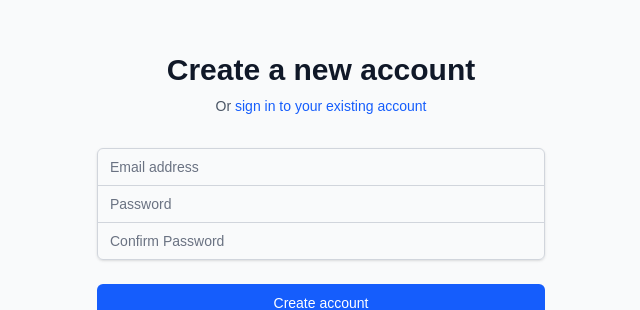
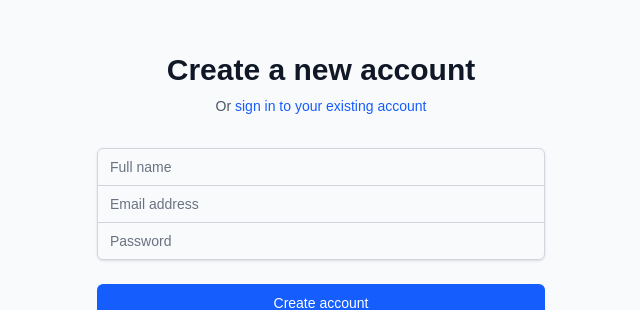
Before and after one commit to eyadkhrais/AI-Email-ManangerV2, a Next.js app: page /signup in a window 1280 px wide. Shown: the part 168-478 px from the top of the page, without its empty margins (319-959 px from the left). Built offline with nearby package versions, Linux system fonts and the light colour scheme; no server answers.

Commit message:
fixed route

```diff
--- a/src/app/(auth)/login/page.tsx
+++ b/src/app/(auth)/login/page.tsx
@@ -1,11 +1,12 @@
 'use client';
 
-import { useState, useEffect } from 'react';
+import { useState, useEffect, Suspense } from 'react';
 import Link from 'next/link';
 import { useRouter, useSearchParams } from 'next/navigation';
 import { createBrowserClient } from '@supabase/ssr';
 
-export default function Login() {
+// Client component that uses useSearchParams
+function LoginWithSearchParams() {
   const [email, setEmail] = useState('');
   const [password, setPassword] = useState('');
   const [error, setError] = useState<string | null>(null);
@@ -214,3 +215,16 @@ export default function Login() {
     </div>
   );
 }
+
+// Wrap with Suspense in the main component
+export default function Login() {
+  return (
+    <Suspense fallback={
+      <div className="min-h-screen flex items-center justify-center">
+        <div className="animate-spin rounded-full h-12 w-12 border-t-2 border-b-2 border-blue-500"></div>
+      </div>
+    }>
+      <LoginWithSearchParams />
+    </Suspense>
+  );
+}
--- a/src/app/(auth)/signup/page.tsx
+++ b/src/app/(auth)/signup/page.tsx
@@ -1,23 +1,33 @@
 'use client';
 
-import { useState } from 'react';
+import { useState, useEffect, Suspense } from 'react';
 import Link from 'next/link';
-import { useRouter } from 'next/navigation';
+import { useRouter, useSearchParams } from 'next/navigation';
 import { createBrowserClient } from '@supabase/ssr';
 
-export default function Signup() {
+// Client component that uses useSearchParams
+function SignupWithSearchParams() {
+  const [fullName, setFullName] = useState('');
   const [email, setEmail] = useState('');
   const [password, setPassword] = useState('');
-  const [confirmPassword, setConfirmPassword] = useState('');
   const [error, setError] = useState<string | null>(null);
+  const [message, setMessage] = useState<string | null>(null);
   const [loading, setLoading] = useState(false);
-  const [message, setMessage] = useState<string | null>(null);
   const router = useRouter();
+  const searchParams = useSearchParams();
 
   const supabase = createBrowserClient(
     process.env.NEXT_PUBLIC_SUPABASE_URL!,
     process.env.NEXT_PUBLIC_SUPABASE_ANON_KEY!
   );
+
+  useEffect(() => {
+    // Check for error in URL
+    const urlError = searchParams.get('error');
+    if (urlError) {
+      setError(decodeURIComponent(urlError));
+    }
+  }, [searchParams]);
 
   const handleSignup = async (e: React.FormEvent) => {
     e.preventDefault();
@@ -25,19 +35,15 @@ export default function Signup() {
     setMessage(null);
     setLoading(true);
 
-    // Validate password match
-    if (password !== confirmPassword) {
-      setError('Passwords do not match');
-      setLoading(false);
-      return;
-    }
-
     try {
       const { error } = await supabase.auth.signUp({
         email,
         password,
         options: {
-          emailRedirectTo: `${process.env.NEXT_PUBLIC_APP_URL}/auth/callback`,
+          data: {
+            full_name: fullName,
+          },
+          emailRedirectTo: `${window.location.origin}/auth/callback`,
         },
       });
 
@@ -136,6 +142,22 @@ export default function Signup() {
         <form className="mt-8 space-y-6" onSubmit={handleSignup}>
           <div className="rounded-md shadow-sm -space-y-px">
             <div>
+              <label htmlFor="full-name" className="sr-only">
+                Full name
+              </label>
+              <input
+                id="full-name"
+                name="fullName"
+                type="text"
+                autoComplete="name"
+                required
+                className="appearance-none rounded-none relative block w-full px-3 py-2 border border-gray-300 placeholder-gray-500 text-gray-900 rounded-t-md focus:outline-none focus:ring-blue-500 focus:border-blue-500 focus:z-10 sm:text-sm"
+                placeholder="Full name"
+                value={fullName}
+                onChange={(e) => setFullName(e.target.value)}
+              />
+            </div>
+            <div>
               <label htmlFor="email-address" className="sr-only">
                 Email address
               </label>
@@ -145,7 +167,7 @@ export default function Signup() {
                 type="email"
                 autoComplete="email"
                 required
-                className="appearance-none rounded-none relative block w-full px-3 py-2 border border-gray-300 placeholder-gray-500 text-gray-900 rounded-t-md focus:outline-none focus:ring-blue-500 focus:border-blue-500 focus:z-10 sm:text-sm"
+                className="appearance-none rounded-none relative block w-full px-3 py-2 border border-gray-300 placeholder-gray-500 text-gray-900 focus:outline-none focus:ring-blue-500 focus:border-blue-500 focus:z-10 sm:text-sm"
                 placeholder="Email address"
                 value={email}
                 onChange={(e) => setEmail(e.target.value)}
@@ -161,26 +183,10 @@ export default function Signup() {
                 type="password"
                 autoComplete="new-password"
                 required
-                className="appearance-none rounded-none relative block w-full px-3 py-2 border border-gray-300 placeholder-gray-500 text-gray-900 focus:outline-none focus:ring-blue-500 focus:border-blue-500 focus:z-10 sm:text-sm"
+                className="appearance-none rounded-none relative block w-full px-3 py-2 border border-gray-300 placeholder-gray-500 text-gray-900 rounded-b-md focus:outline-none focus:ring-blue-500 focus:border-blue-500 focus:z-10 sm:text-sm"
                 placeholder="Password"
                 value={password}
                 onChange={(e) => setPassword(e.target.value)}
-              />
-            </div>
-            <div>
-              <label htmlFor="confirm-password" className="sr-only">
-                Confirm Password
-              </label>
-              <input
-                id="confirm-password"
-                name="confirm-password"
-                type="password"
-                autoComplete="new-password"
-                required
-                className="appearance-none rounded-none relative block w-full px-3 py-2 border border-gray-300 placeholder-gray-500 text-gray-900 rounded-b-md focus:outline-none focus:ring-blue-500 focus:border-blue-500 focus:z-10 sm:text-sm"
-                placeholder="Confirm Password"
-                value={confirmPassword}
-                onChange={(e) => setConfirmPassword(e.target.value)}
               />
             </div>
           </div>
@@ -189,7 +195,7 @@ export default function Signup() {
             <button
               type="submit"
               disabled={loading}
-              className="group relative w-full flex justify-center py-2 px-4 border border-transparent text-sm font-medium rounded-md text-white bg-blue-600 hover:bg-blue-700 focus:outline-none focus:ring-2 focus:ring-offset-2 focus:ring-blue-500"
+              className="group relative w-full flex justify-center py-2 px-4 border border-transparent text-sm font-medium rounded-md text-white bg-blue-600 hover:bg-blue-700 focus:outline-none focus:ring-2 focus:ring-offset-2 focus:ring-blue-500 disabled:opacity-50 disabled:cursor-not-allowed"
             >
               {loading ? 'Creating account...' : 'Create account'}
             </button>
@@ -228,3 +234,16 @@ export default function Signup() {
     </div>
   );
 }
+
+// Wrap with Suspense in the main component
+export default function Signup() {
+  return (
+    <Suspense fallback={
+      <div className="min-h-screen flex items-center justify-center">
+        <div className="animate-spin rounded-full h-12 w-12 border-t-2 border-b-2 border-blue-500"></div>
+      </div>
+    }>
+      <SignupWithSearchParams />
+    </Suspense>
+  );
+}
```
